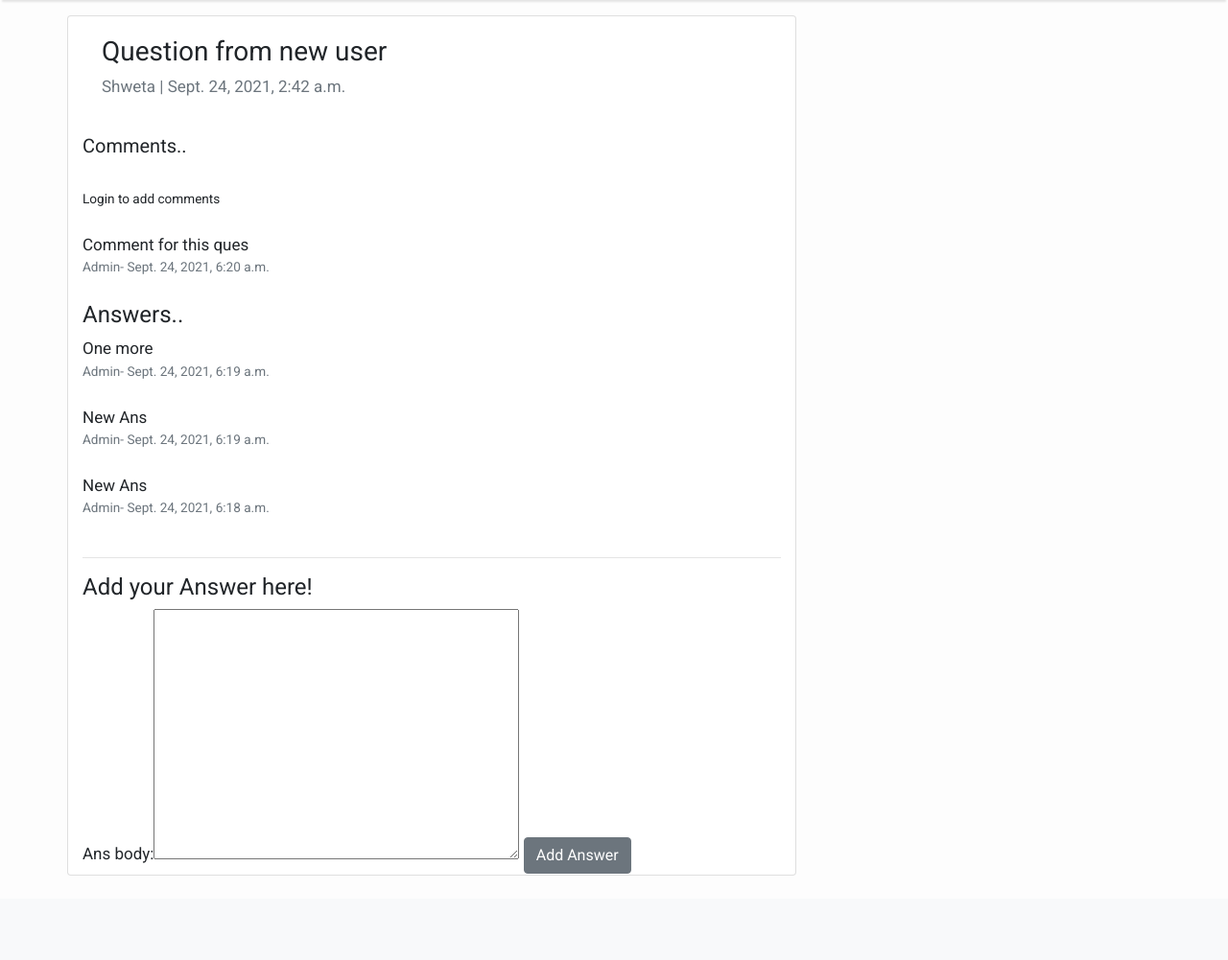
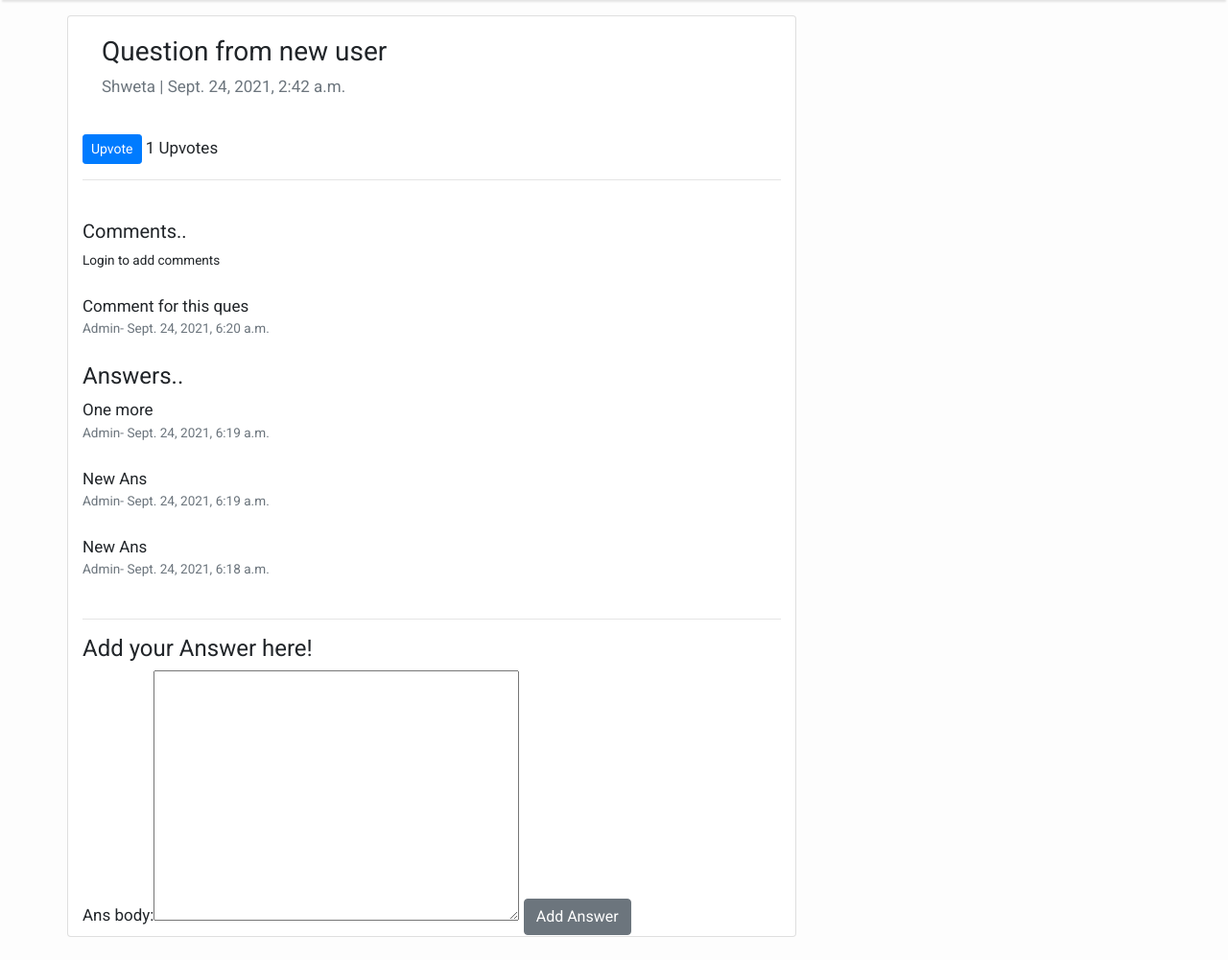
Before and after one commit to shwetaatgit/StackoverflowClone, a Django app: page /4 in a window 1280 px wide. Shown: the part 58-1059 px from the top of the page at 96% size. Before the commit the page ends 971 px from the top, so only its background shows below. Run offline with Django 3.2, Linux system fonts and the light colour scheme; data comes from the database, SQL or seed files in the repository; both versions use the stored data as it was after the commit; some libraries are stand-ins or nearby versions.

Commit message:
Upvote for questions

```diff
--- a/Post/models.py
+++ b/Post/models.py
@@ -6,7 +6,10 @@ class question(models.Model):
     Que_text = models.TextField()
     Que_author = models.ForeignKey(User, on_delete= models.CASCADE)
     Que_created_on = models.DateTimeField(auto_now_add=True)
-    Upvotes_Que = models.ManyToManyField(User,related_name = 'Upvotes_Que', null=True, blank=True)
+    Upvotes_Que = models.ManyToManyField(User,related_name = 'Qupvotes', null=True, blank=True)
+
+    def total_upvotes(self):
+        return self.Upvotes_Que.count()
 
     class Meta:
         ordering = ['-Que_created_on']
--- a/Post/templates/detail.html
+++ b/Post/templates/detail.html
@@ -9,9 +9,18 @@
         <h3>{% block title %} {{ obj.Que_text }} {% endblock title %}</h3>
         <p class=" text-muted">{{ obj.Que_author }} | {{ obj.Que_created_on }}</p>
       </div>
+      <form action="{% url 'upvote' obj.pk %}" method="POST">
+        {% csrf_token %}
+        {% if is_up %}
+          <button type="submit", name="question_id", value="{{ question_id }}", class="btn btn-primary btn-sm">Devote</button>
+        {% else %}
+          <button type="submit", name="question_id", value="{{ question_id }}", class="btn btn-primary btn-sm">Upvote</button>
+        {% endif %}
+        {{ total_upvotes }} Upvotes
+      </form><hr>
+      <br>
 
-
-      <h5>Comments..</h5><br>
+      <h5>Comments..</h5>
       {% if user.is_authenticated %}
         <small><a href="{% url 'add_comment_Q' obj.pk  %}">Add Comments</a></small>
       {% else %}
--- a/Post/urls.py
+++ b/Post/urls.py
@@ -8,4 +8,5 @@ urlpatterns = [
     path('add_comment/<int:question_id>', views.addcomment_ques, name="add_comment_Q"),
     # path('add_comment/<int:question_id>', views.addcomment_ans, name="add_comment_A"),
     path('<int:question_id>', views.Q_detail, name="detail"),
+    path('upvote/<int:question_id>', views.Upvote, name="upvote"),
 ]
--- a/Post/views.py
+++ b/Post/views.py
@@ -2,6 +2,8 @@ from django.shortcuts import get_object_or_404, render,redirect
 from .models import answer, question, comment
 from . import forms
 import Post
+from django.http import HttpResponseRedirect
+from django.urls import reverse
 
 def QuestionList(request):
     questions = question.objects.all()
@@ -30,7 +32,7 @@ def addcomment_ques(request, question_id):
             instance.comment_author = request.user
             instance.question = question.objects.get(pk=question_id)
             instance.save()
-            return redirect('home')
+            return HttpResponseRedirect(reverse('detail',args=[str(question_id)]))
     else:
         form= forms.AddComment_Ques()
     return render(request, 'AddComment.html',{'form':form})
@@ -51,6 +53,9 @@ def addcomment_ans(request, answer_id):
 def Q_detail(request, question_id):
     obj = get_object_or_404(question, pk=question_id)
 
+    is_up = False
+    if obj.Upvotes_Que.filter(id=request.user.id).exists():
+        is_up = True
     if request.method=='POST':
         form= forms.AddAnswer(request.POST, request.FILES)
         if form.is_valid():
@@ -58,12 +63,25 @@ def Q_detail(request, question_id):
             instance.Ans_author = request.user
             instance.question = question.objects.get(pk=question_id)
             instance.save()
-            return redirect('home')
+            return HttpResponseRedirect(reverse('detail',args=[str(question_id)]))
     else:
         form= forms.AddAnswer()
 
     context={
         'obj':obj,
-        'form': form
+        'form': form,
+        'is_up': is_up,
+        'total_upvotes':obj.total_upvotes(),
     }
     return render(request, 'detail.html',context)
+
+def Upvote(request, question_id):
+    obj = get_object_or_404(question, pk=question_id)
+    is_up = False
+    if obj.Upvotes_Que.filter(id=request.user.id).exists():
+        obj.Upvotes_Que.remove(request.user)
+        is_up = False
+    else:
+        obj.Upvotes_Que.add(request.user)
+        is_up = True
+    return HttpResponseRedirect(reverse('detail',args=[str(question_id)]))
```
Also changed, not shown: db.sqlite3.
